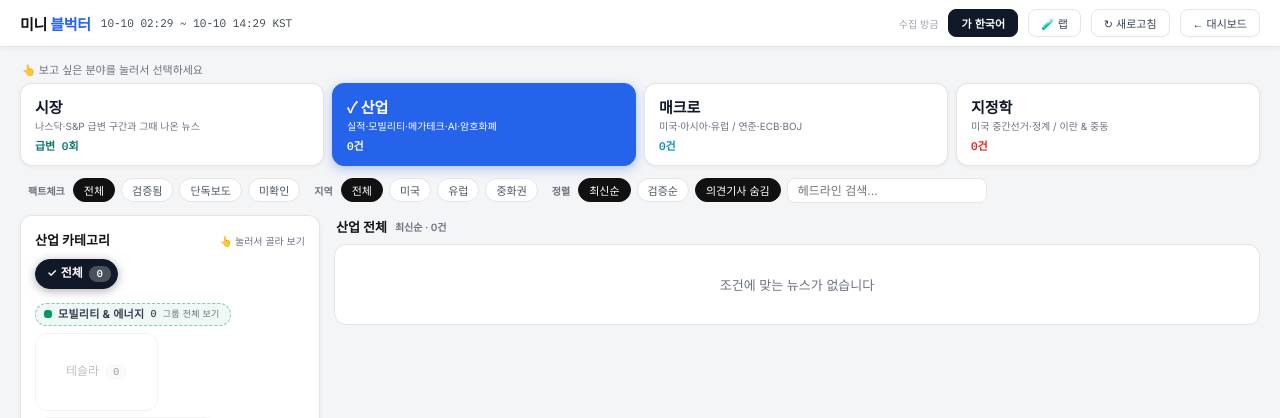
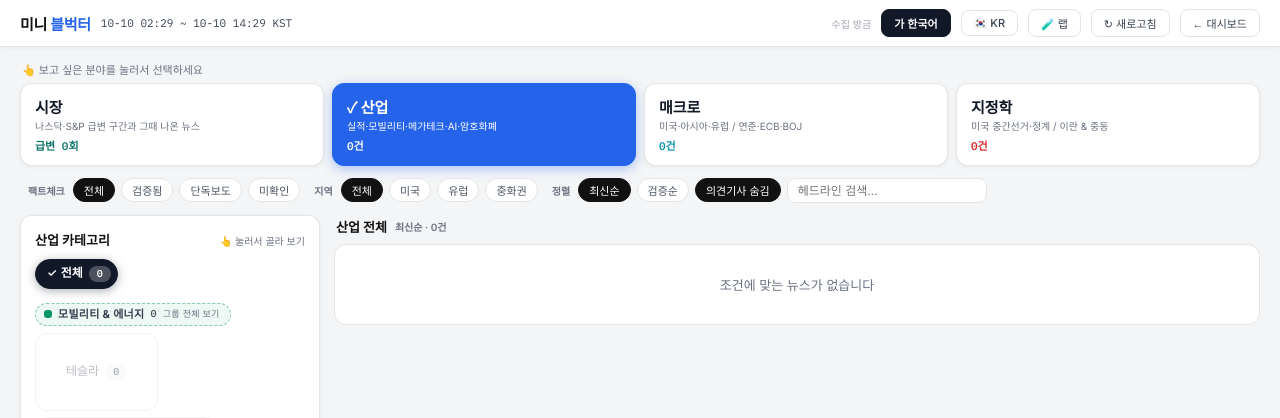
Before and after one commit to kayJo81/mini-bb-public, a Flask app: page /news in a window 1280 px wide. Shown: the top 418 px of the page. Run offline with Flask 3, Linux system fonts and the light colour scheme; data that the repository does not hold is empty.

Commit message:
미니 블벅터 상단에 KR(장중 테마) 바로가기
Co-Authored-By: Claude Opus 5.5 <noreply@anthropic.com>
Claude-Session: https://claude.ai/code/session_01MXvagVcFP8sfLF838ZVsyX

```diff
--- a/templates/news.html
+++ b/templates/news.html
@@ -195,6 +195,7 @@ body.market .filters,body.market .main{display:none}
   <span id="visits"></span>
   <span id="gen"></span>
   <button type="button" id="koBtn" title="헤드라인 한국어 번역 켜기/끄기">가 한국어</button>
+  <a class="btn" href="https://mini-bbterminal-kr.pages.dev" target="_blank" rel="noopener" title="한국 장중 테마">🇰🇷 KR</a>
   <a class="btn" id="labLink" href="https://mini-bblab.pages.dev" target="_blank" rel="noopener" title="뉴스 기반 롱/숏 후보 탐색">🧪 랩</a>
   <button class="btn" id="rbtn">&#x21bb; 새로고침</button>
   <a class="btn" id="dashLink" href="/">&larr; 대시보드</a>
```
